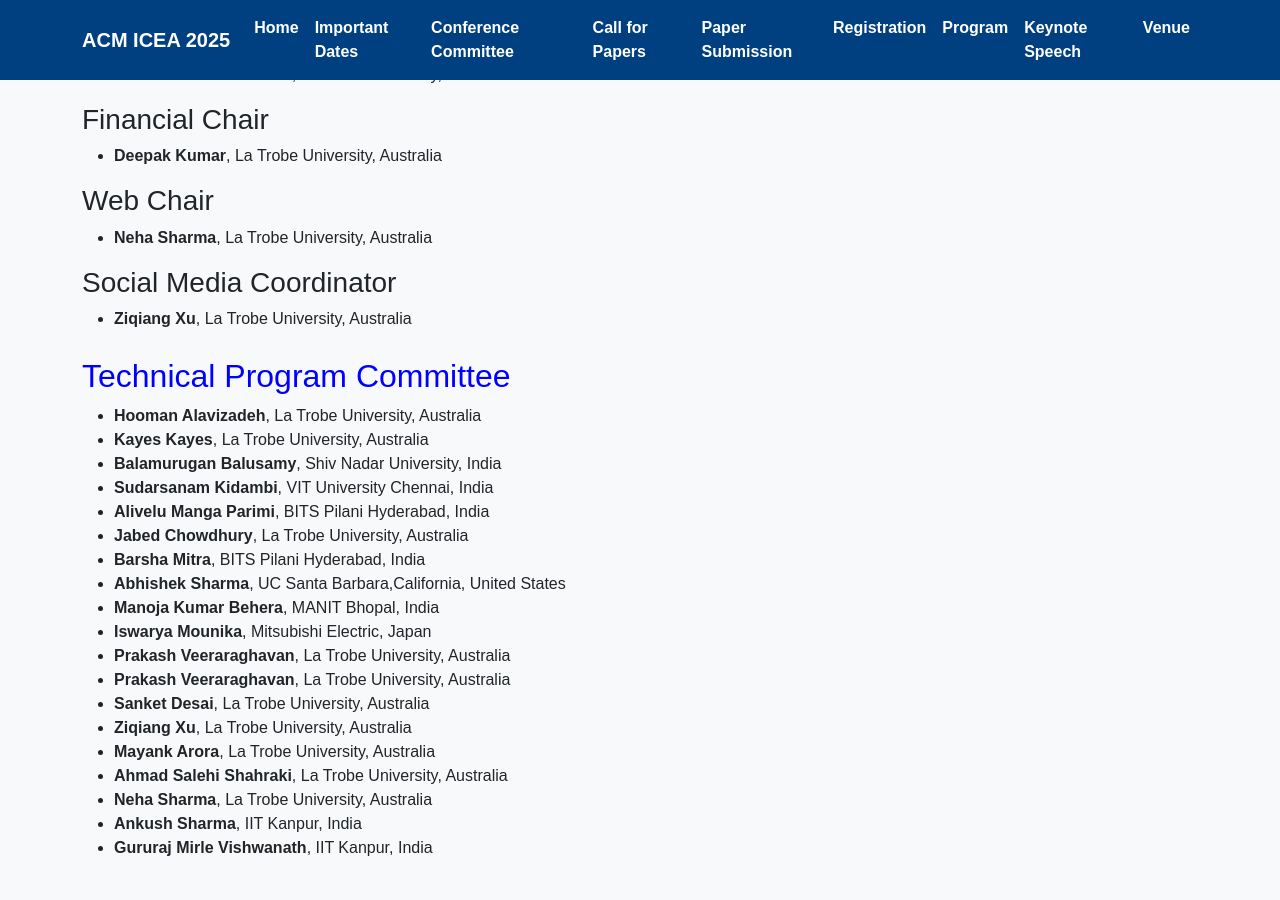
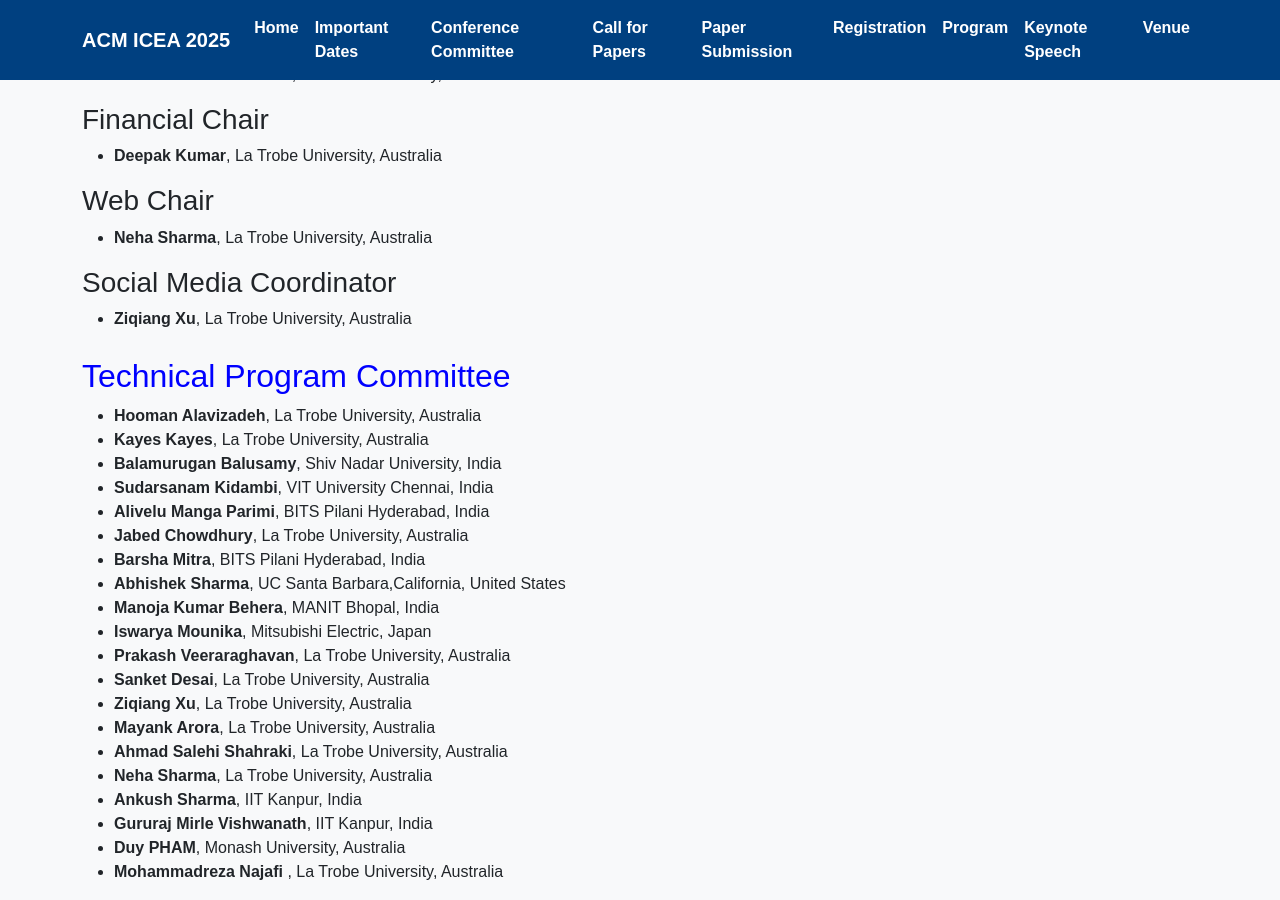
Before and after one commit to icea2025/latrobe, a Jekyll site: the page committee/index.html, which Jekyll copies as it is, in a window 1280 px wide and 900 px high, scrolled down 687 px. Built offline with Jekyll 4.4.1, drawn with Linux system fonts in a browser that asks for light colours; before the commit the page ends 1563 px from its top, so only the background shows below that.

Commit message:
Update index.html

```diff
--- a/committee/index.html
+++ b/committee/index.html
@@ -145,7 +145,6 @@
         <li><b> Manoja Kumar Behera</b>, MANIT Bhopal, India</li>
         <li><b> Iswarya Mounika</b>, Mitsubishi Electric, Japan</li>
         <li><b> Prakash Veeraraghavan</b>, La Trobe University, Australia</li>
-        <li><b> Prakash Veeraraghavan</b>, La Trobe University, Australia</li>
         <li><b> Sanket 	Desai</b>, La Trobe University, Australia</li>
          <li><b>Ziqiang Xu</b>, La Trobe University, Australia</li>
          <li><b>Mayank Arora</b>, La Trobe University, Australia</li>
@@ -153,6 +152,9 @@
         <li><b>Neha Sharma</b>, La Trobe University, Australia</li>
         <li><b>Ankush Sharma</b>, IIT Kanpur, India</li>
         <li><b>Gururaj Mirle Vishwanath</b>, IIT Kanpur, India</li>
+        <li><b>Duy PHAM</b>, Monash University, Australia</li>
+        <li><b>Mohammadreza Najafi </b>, La Trobe University, Australia</li>
+
 
       </ul>
     </div>
```
